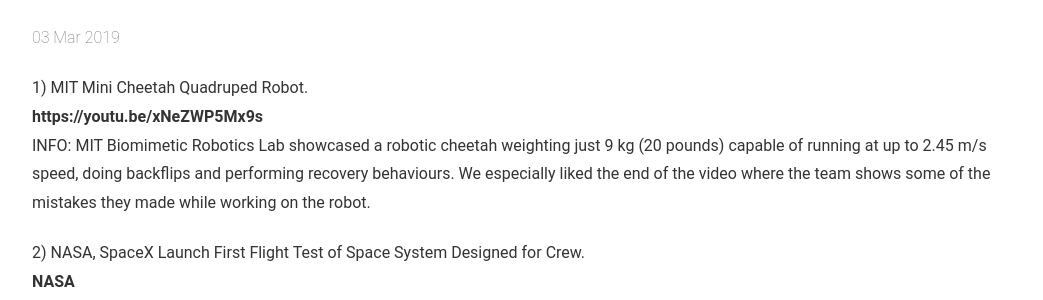
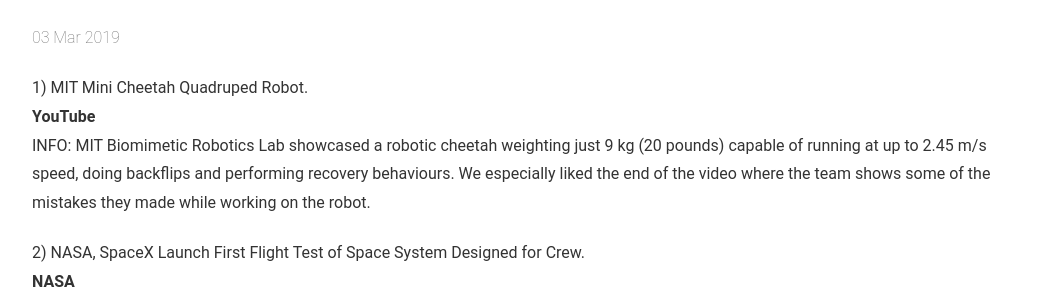
Before and after one commit to msadowski/weeklyrobotics, a Jekyll site: the page built from _posts/2019-03-03-weekly-robotics-28.md, in a window 1280 px wide. Shown: the part 231-531 px from the top of the page, without its empty margins (118-1161 px from the left). Built offline with Jekyll 4.4.1, drawn with Linux system fonts in a browser that asks for light colours; comment, search, counter and statistics services are not loaded.

Commit message:
Fix another link

```diff
--- a/_posts/2019-03-03-weekly-robotics-28.md
+++ b/_posts/2019-03-03-weekly-robotics-28.md
@@ -6,7 +6,7 @@
 ---
 
 1) MIT Mini Cheetah Quadruped Robot.
-<br>[https://youtu.be/xNeZWP5Mx9s](YouTube)<br>
+<br>[YouTube](https://youtu.be/xNeZWP5Mx9s)<br>
 INFO: MIT Biomimetic Robotics Lab showcased a robotic cheetah weighting just 9 kg (20 pounds) capable of running at up to 2.45 m/s speed, doing backflips and performing recovery behaviours. We especially liked the end of the video where the team shows some of the mistakes they made while working on the robot.
 
 2) NASA, SpaceX Launch First Flight Test of Space System Designed for Crew.
```
